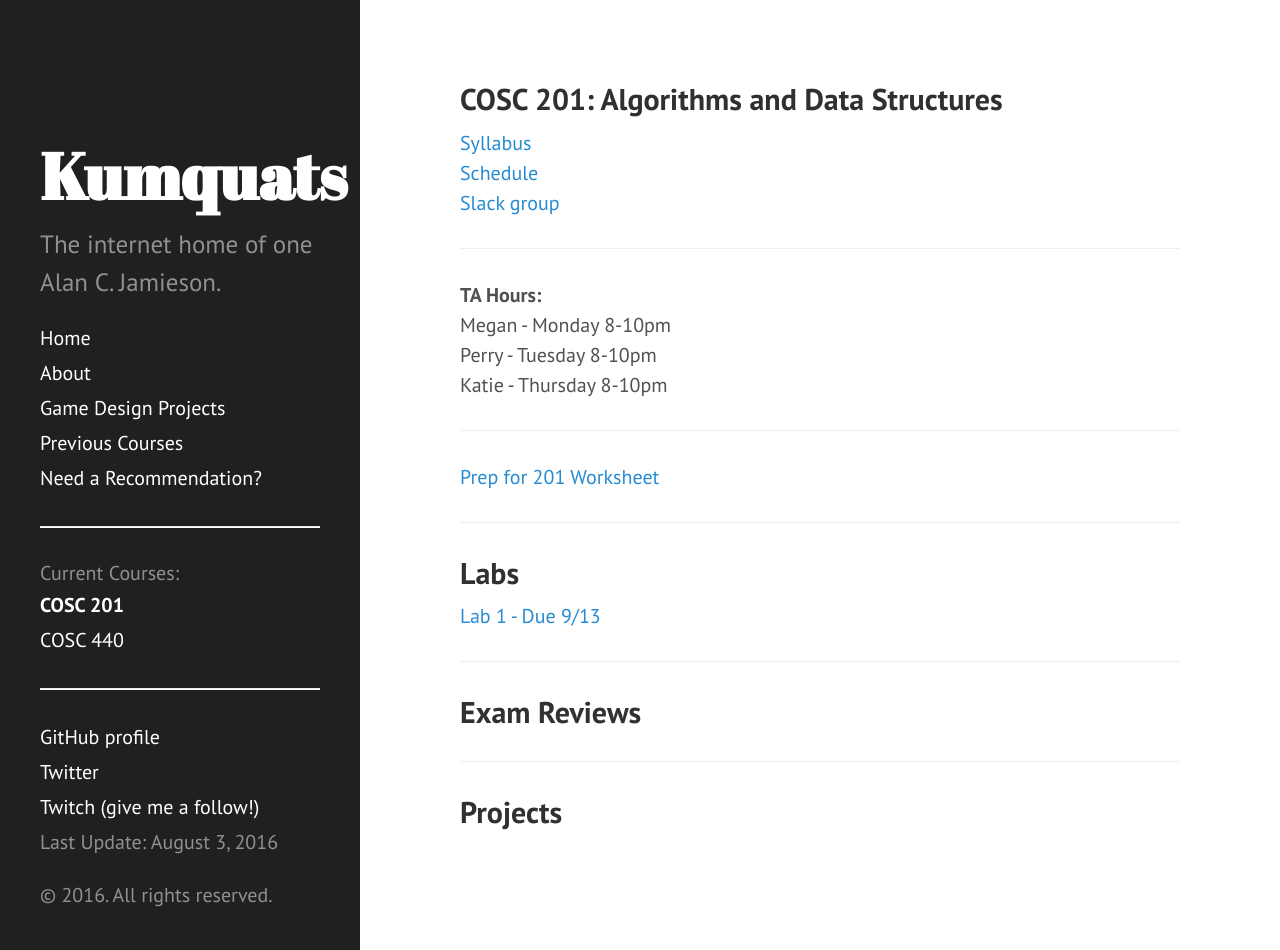
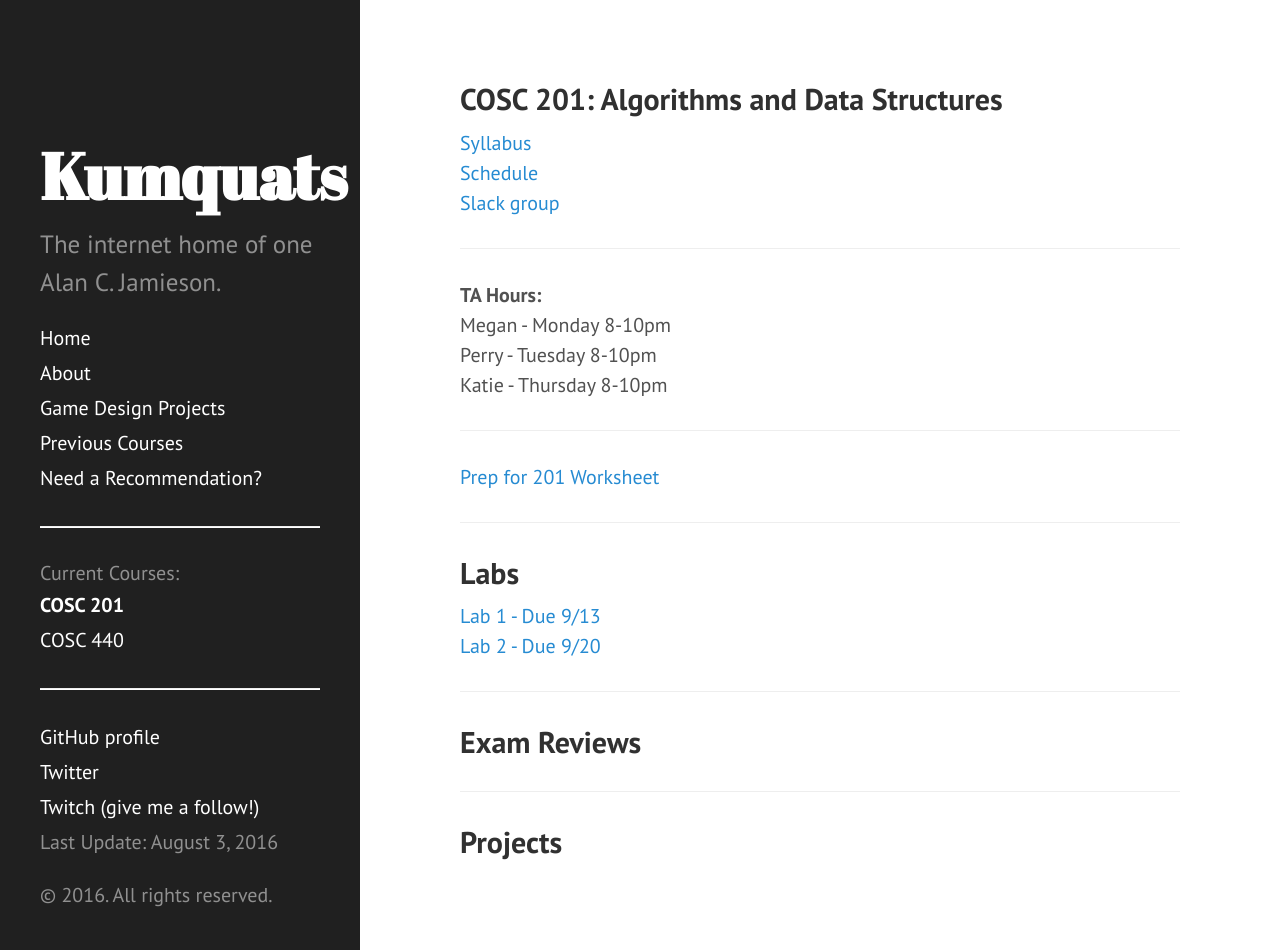
Before and after one commit to ripark/ripark.github.io, a Jekyll site: the page built from f16/cosc201.html, in a window 1280 px wide and 950 px high. Built offline with Jekyll 4.4.1, drawn with Linux system fonts in a browser that asks for light colours; Markdown is read by kramdown in place of the engine named in the settings.

Commit message:
lab2 update

```diff
--- a/f16/cosc201.html
+++ b/f16/cosc201.html
@@ -24,6 +24,8 @@ Katie - Thursday 8-10pm
 <h2> Labs </h2>
 <a href="http://ripark.github.io/f16/COSC201Lab1.pdf">Lab 1 - Due 9/13</a>
 <br>
+<a href="http://ripark.github.io/f16/COSC201Lab2.pdf">Lab 2 - Due 9/20</a>
+<br>
 <hr>
 <h2> Exam Reviews </h2>
 <hr>
```
Also changed, not shown: 1 other file.
